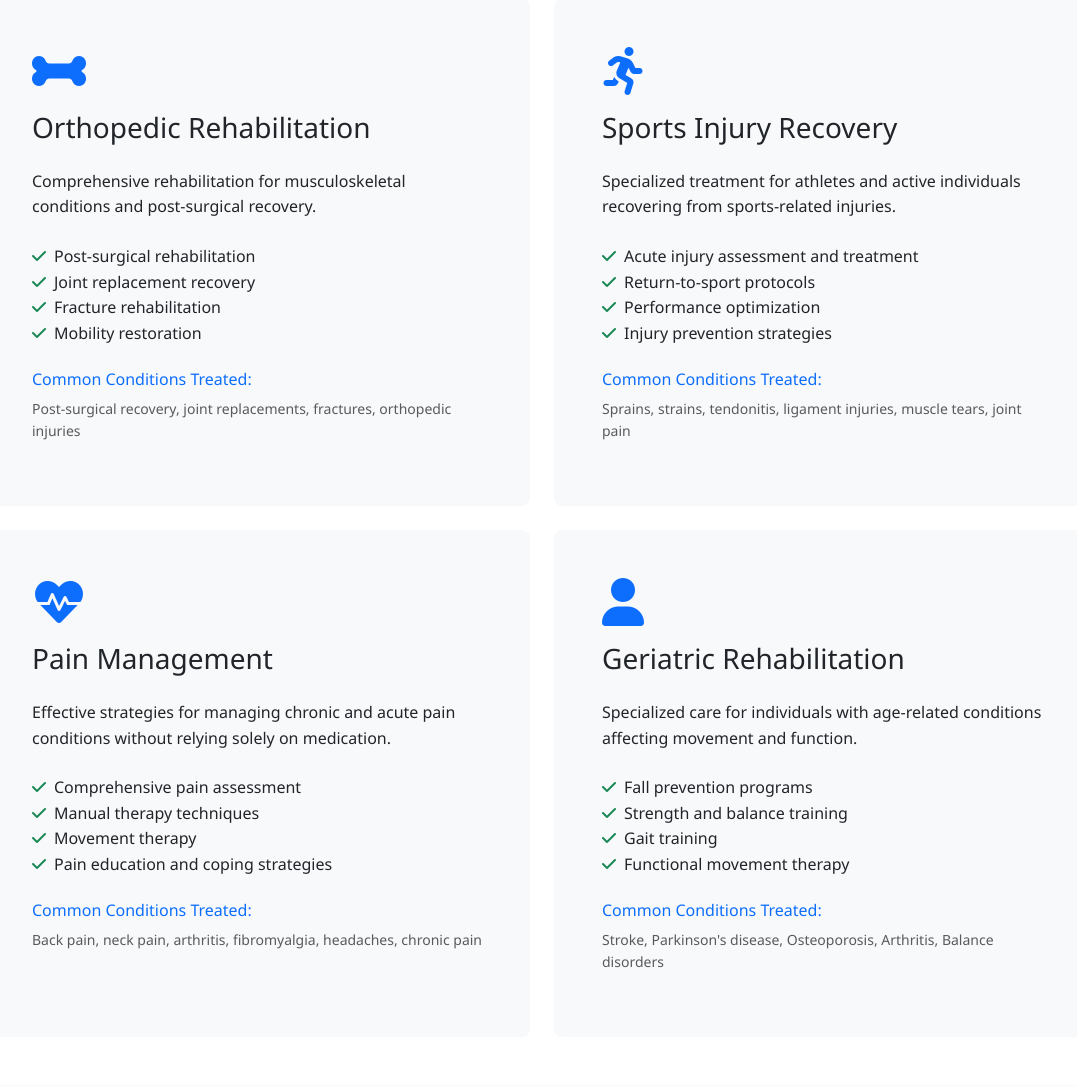
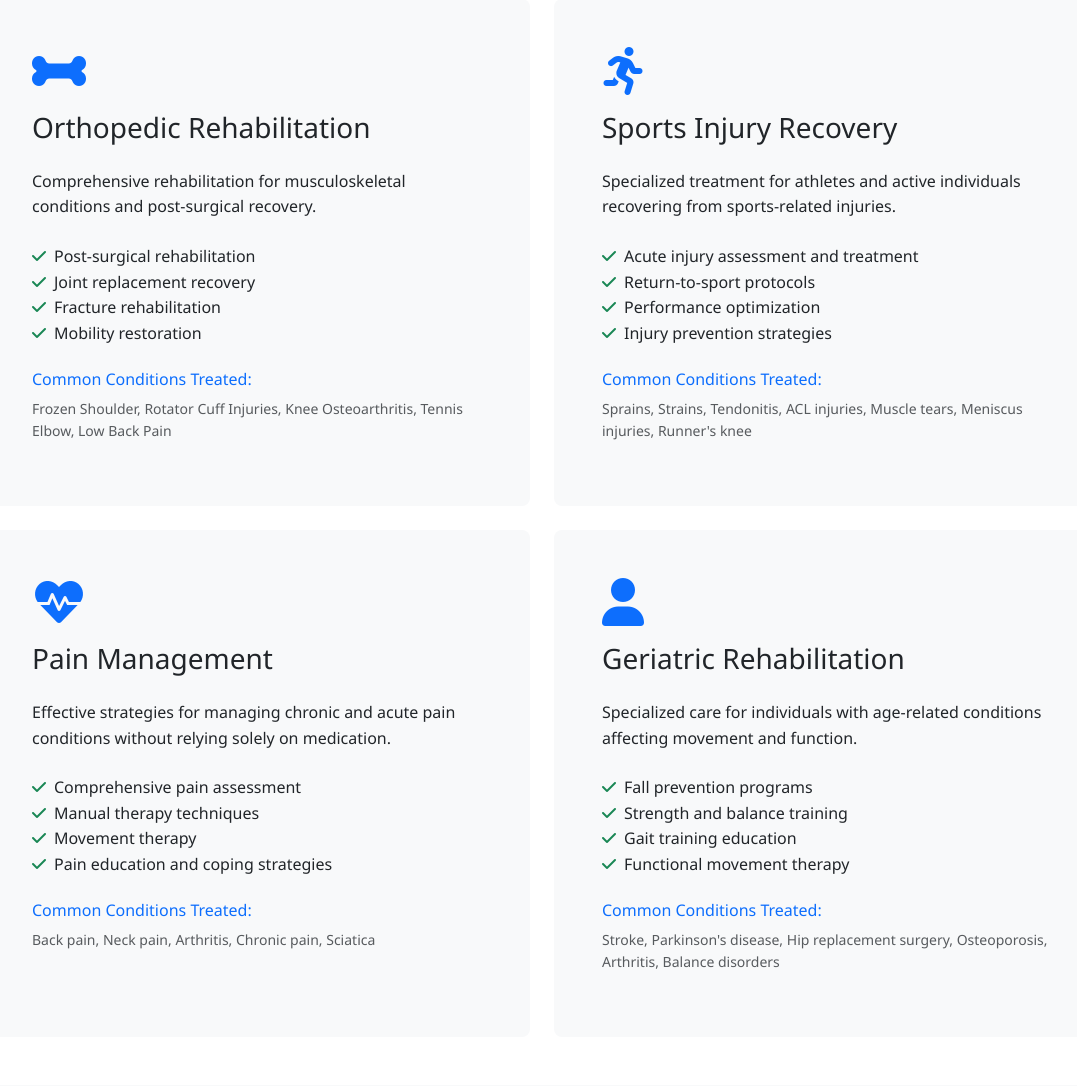
Before and after one commit to yashodhan2010/physio-website, a Flask app: page /services in a window 1280 px wide. Shown: the part 316-1402 px from the top of the page, without its empty margins (98-1175 px from the left). Run offline with Flask 3, Linux system fonts and the light colour scheme.

Commit message:
Updated services

```diff
--- a/templates/services.html
+++ b/templates/services.html
@@ -33,7 +33,7 @@
                     </ul>
                     <div class="common-conditions">
                         <h6 class="text-primary">Common Conditions Treated:</h6>
-                        <p class="small text-muted">Post-surgical recovery, joint replacements, fractures, orthopedic injuries</p>
+                        <p class="small text-muted">Frozen Shoulder, Rotator Cuff Injuries, Knee Osteoarthritis, Tennis Elbow, Low Back Pain</p>
                     </div>
                 </div>
             </div>
@@ -54,7 +54,7 @@
                     </ul>
                     <div class="common-conditions">
                         <h6 class="text-primary">Common Conditions Treated:</h6>
-                        <p class="small text-muted">Sprains, strains, tendonitis, ligament injuries, muscle tears, joint pain</p>
+                        <p class="small text-muted">Sprains, Strains, Tendonitis, ACL injuries, Muscle tears, Meniscus injuries, Runner's knee</p>
                     </div>
                 </div>
             </div>
@@ -75,7 +75,7 @@
                     </ul>
                     <div class="common-conditions">
                         <h6 class="text-primary">Common Conditions Treated:</h6>
-                        <p class="small text-muted">Back pain, neck pain, arthritis, fibromyalgia, headaches, chronic pain</p>
+                        <p class="small text-muted">Back pain, Neck pain, Arthritis, Chronic pain, Sciatica</p>
                     </div>
                 </div>
             </div>
@@ -93,12 +93,12 @@
                     <ul class="list-unstyled mb-4">
                         <li><i class="fas fa-check text-success me-2"></i>Fall prevention programs</li>
                         <li><i class="fas fa-check text-success me-2"></i>Strength and balance training</li>
-                        <li><i class="fas fa-check text-success me-2"></i>Gait training</li>
+                        <li><i class="fas fa-check text-success me-2"></i>Gait training education</li>
                         <li><i class="fas fa-check text-success me-2"></i>Functional movement therapy</li>
                     </ul>
                     <div class="common-conditions">
                         <h6 class="text-primary">Common Conditions Treated:</h6>
-                        <p class="small text-muted">Stroke, Parkinson's disease, Osteoporosis, Arthritis, Balance disorders</p>
+                        <p class="small text-muted">Stroke, Parkinson's disease, Hip replacement surgery, Osteoporosis, Arthritis, Balance disorders</p>
                     </div>
                 </div>
             </div>
@@ -241,14 +241,6 @@
                             <p class="small mb-0">UPI/PhonePe<br>GooglePay</p>
                         </div>
                         <div class="col-md-3">
-                            <i class="fas fa-credit-card fa-2x text-primary mb-2"></i>
-                            <p class="small mb-0">Credit/Debit<br>Cards</p>
-                        </div>
-                        <div class="col-md-3">
-                            <i class="fas fa-university fa-2x text-primary mb-2"></i>
-                            <p class="small mb-0">Net Banking<br>NEFT/RTGS</p>
-                        </div>
-                        <div class="col-md-3">
                             <i class="fas fa-money-bill fa-2x text-primary mb-2"></i>
                             <p class="small mb-0">Cash<br>(In-Person)</p>
                         </div>
```
